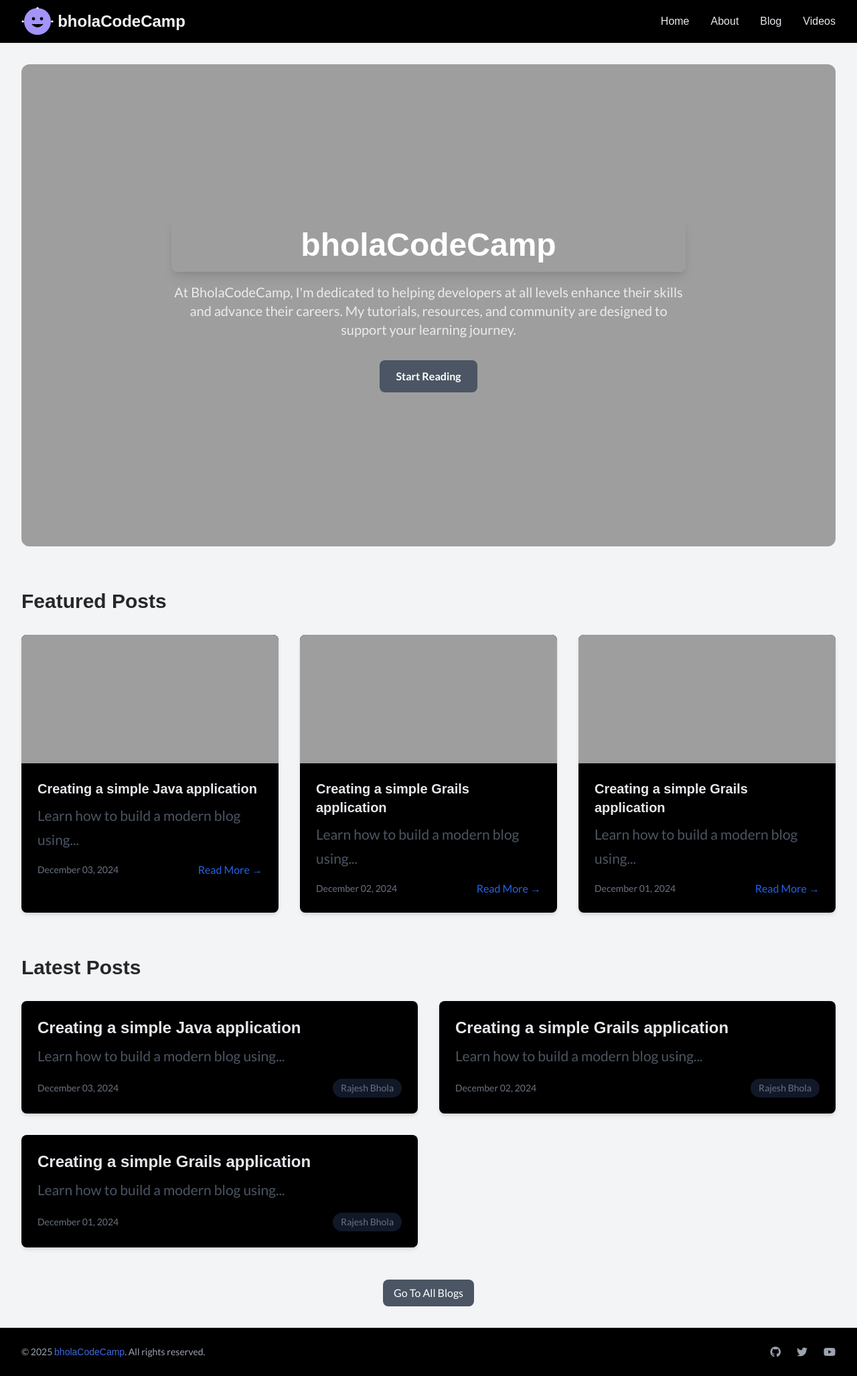
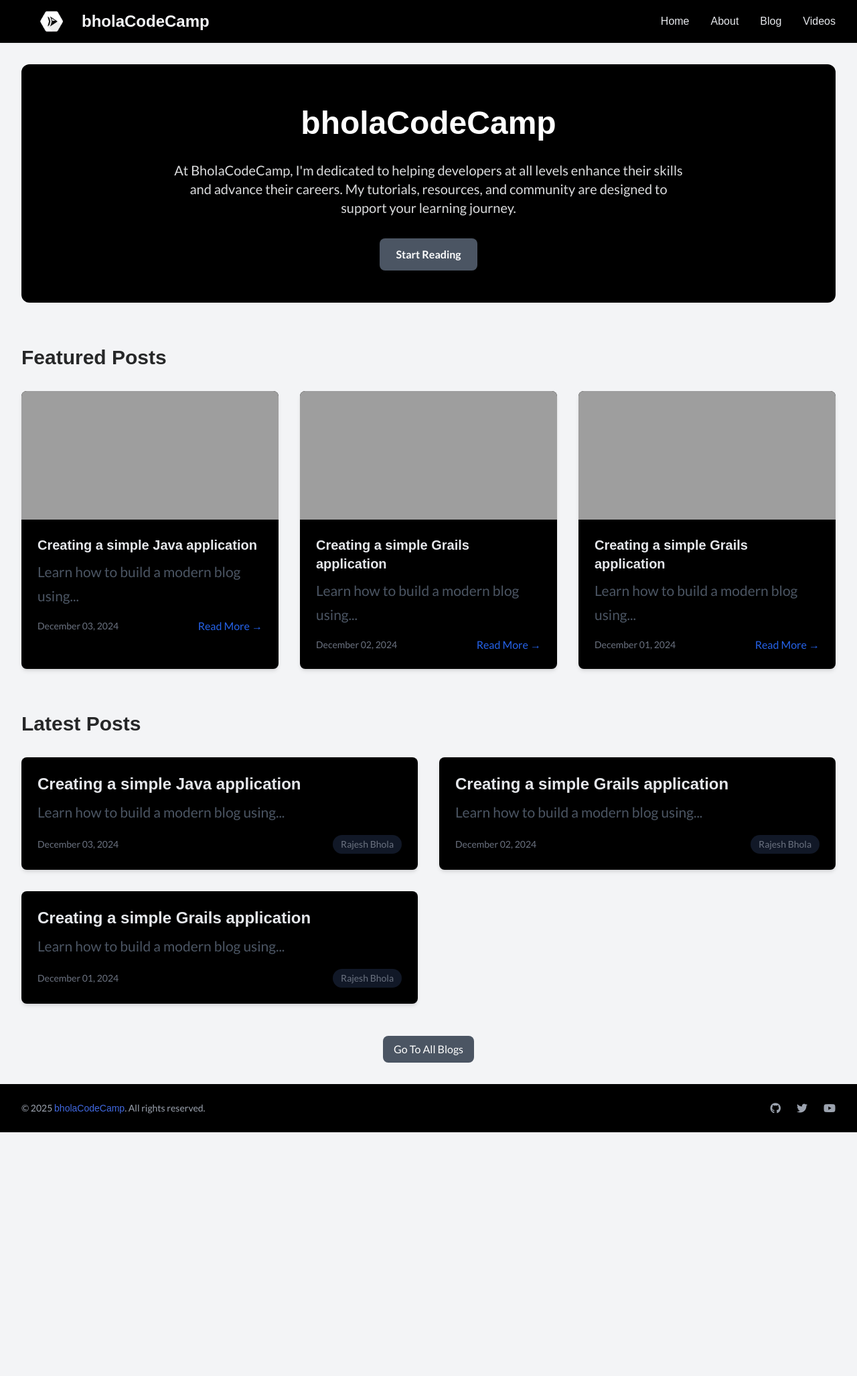
Before and after one commit to rajeshbhola/bholacodecamp123, a Jekyll site: the page built from index.html, in a window 1280 px wide. Shown: the whole page at 67% size. Built offline with Jekyll 4.4.1, drawn with Linux system fonts in a browser that asks for light colours; some web fonts are replaced; the list of posts is cut into pages by our own code; after the commit the page ends 1691 px from its top, so only the background shows below that; grey boxes are pictures that could not be loaded.

Commit message:
b&w updated

```diff
--- a/_includes/header.html
+++ b/_includes/header.html
@@ -2,35 +2,7 @@
     <nav class="max-w-7xl mx-auto px-4 sm:px-6 lg:px-8">
         <div class="flex justify-between h-16">
             <div class="flex items-center">
-                <svg width="48" height="48" viewBox="0 0 120 120">
-                    <!-- Outer Circle (Black) -->
-                    <circle cx="60" cy="60" r="50" fill="#A294F9"></circle>
-
-                    <!-- Inner Circles (White) -->
-                    <circle cx="45" cy="50" r="6" fill="#000"></circle>
-                    <circle cx="75" cy="50" r="6" fill="#000"></circle>
-
-                    <!-- Smile Path (Black) -->
-                    <path d="M 40 70 Q 60 90 80 70" fill="#000" stroke="#000" stroke-width="4"></path>
-
-                    <!-- Vertical Line (Black) -->
-                    <path d="M 60 10 L 60 25" stroke="#A294F9" stroke-width="4"></path>
-
-                    <!-- Top Circle (White) -->
-                    <circle cx="60" cy="10" r="4" fill="#fff"></circle>
-
-                    <!-- Left Path (Black) -->
-                    <path d="M 20 60 L 5 60" stroke="#A294F9" stroke-width="4"></path>
-
-                    <!-- Right Path (Black) -->
-                    <path d="M 100 60 L 115 60" stroke="#A294F9" stroke-width="4"></path>
-
-                    <!-- Left Circle (White) -->
-                    <circle cx="5" cy="60" r="4" fill="#fff"></circle>
-
-                    <!-- Right Circle (White) -->
-                    <circle cx="115" cy="60" r="4" fill="#fff"></circle>
-                  </svg>&nbsp;&nbsp;
+                <img src="/assets/images/bcc21.png" alt="bholaCodeCamp logo" width="90" height="90">
 
                 <a href="{{ site.baseurl }}" class="text-2xl font-bold logo-txt1 text-gray-100">{{ site.title }}</a>
             </div>
@@ -56,10 +28,10 @@
         <!-- Mobile menu -->
         <div class="mobile-menu hidden lg:hidden logo-txt">
             <div class="px-2 pt-2 pb-3 space-y-1">
-                <a href="{{ site.baseurl }}" class="block px-3 py-2 text-gray-200 hover:text-gray-500 hover:bg-gray-600 rounded">Home</a>
-                <a href="{{ site.baseurl }}/about" class="block px-3 py-2 text-gray-200 hover:text-gray-500 hover:bg-gray-600 rounded">About</a>
-                <a href="{{ site.baseurl }}/blog" class="block px-3 py-2 text-gray-200 hover:text-gray-500 hover:bg-gray-600 rounded">Blog</a>
-                <a href="{{ site.baseurl }}/videos" class="block px-3 py-2 text-gray-200 hover:text-gray-500 hover:bg-gray-600 rounded">Videos</a>
+                <a href="{{ site.baseurl }}" class="block px-3 py-2 text-gray-200 hover:text-black hover:bg-white rounded">Home</a>
+                <a href="{{ site.baseurl }}/about" class="block px-3 py-2 text-gray-200 hover:text-black hover:bg-white rounded">About</a>
+                <a href="{{ site.baseurl }}/blog" class="block px-3 py-2 text-gray-200 hover:text-black hover:bg-white rounded">Blog</a>
+                <a href="{{ site.baseurl }}/videos" class="block px-3 py-2 text-gray-200 hover:text-black hover:bg-white rounded">Videos</a>
             </div>
         </div>
     </nav>
--- a/assets/css/main.css
+++ b/assets/css/main.css
@@ -41,17 +41,7 @@ mark {
 b, strong {
   color: rgb(24, 24, 25);
 }
-.hero {
-  background-image: url('https://rajeshbhola.github.io/bholacodecamp/assets/images/ban1.png');
-  background-size: cover;
-  background-position: center;
-  background-attachment: fixed;
-  height: 80vh;
-  display: flex;
-  justify-content: center;
-  align-items: center;
-  text-align: center;
-}
+
 .mobile-menu-button {
   background-color: rgb(19, 19, 20);
 }
```
Also changed, not shown: assets/images/bcc1.png (deleted), assets/images/bcc21.png (added), 10 other files.
